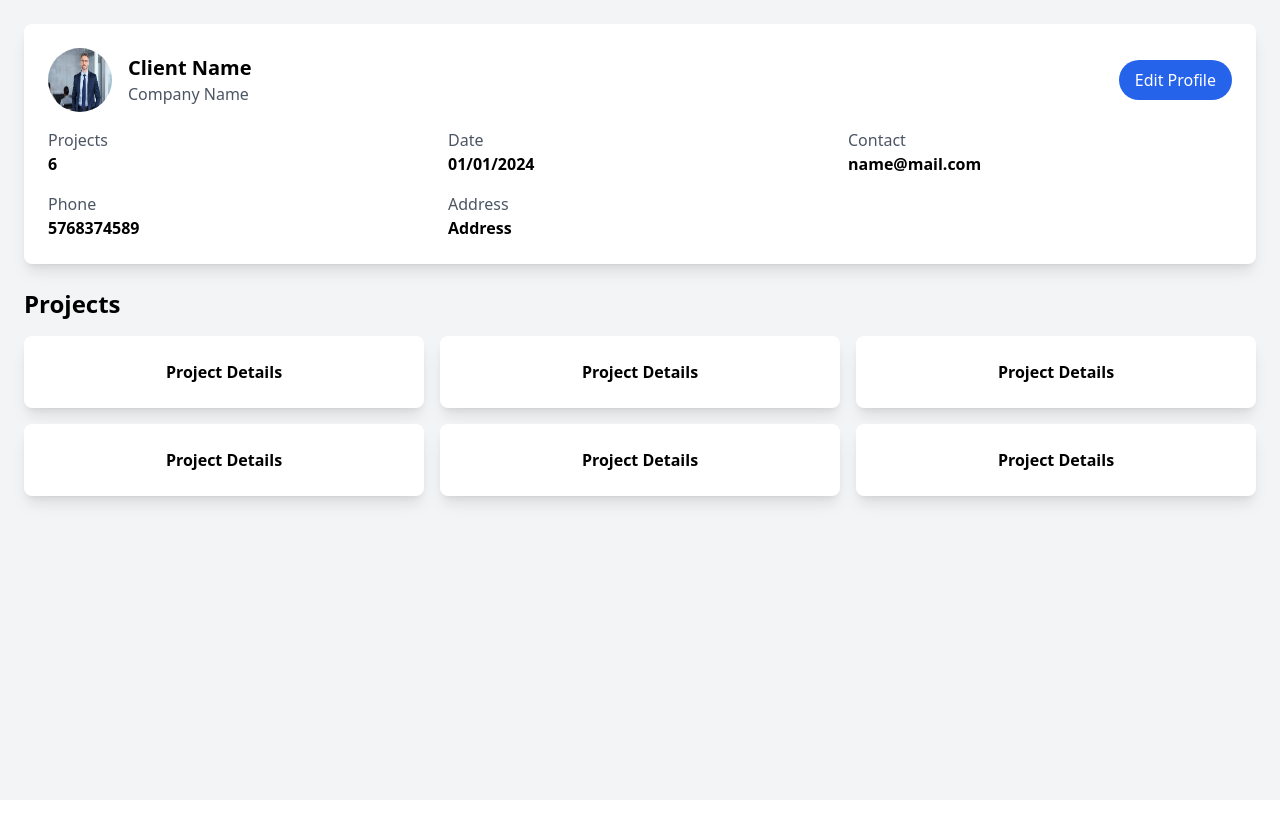
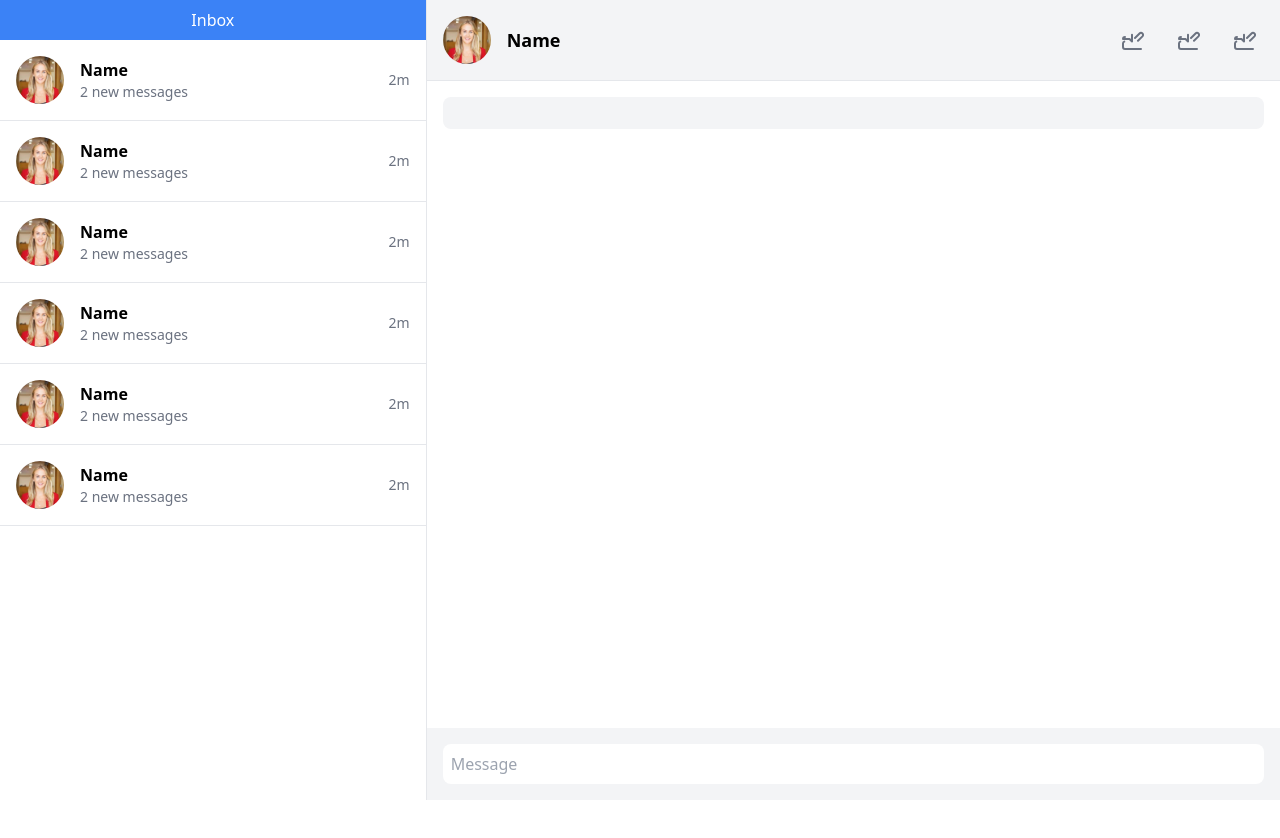
Before and after one commit to shazil702/Project-Management-Frontend, a React (Vite) app: page / in a window 1280 px wide. Before the commit the page ends 800 px from the top, so only its background shows below. Built offline with nearby package versions, Linux system fonts and the light colour scheme.

Commit message:
Added Admin Message

```diff
--- a/src/Components/AdminLayout.jsx
+++ b/src/Components/AdminLayout.jsx
@@ -5,6 +5,7 @@ import NavBar from "./Nav";
 import ClientView from "./ClientView";
 import ProjectView from "./ProjectView";
 import ClientDetail from "./ClientDetail";
+import AdminMessage from "./AdminMessage";
 
 const AdminLayout = () => {
     const [sidebar, setSidebar] = useState(true);
@@ -18,7 +19,8 @@ const AdminLayout = () => {
          {/* <AdminPanel sidebar={sidebar}/> */}
         {/* <ClientView sidebar={sidebar}/> */}
         {/* <ProjectView/> */}
-        <ClientDetail/>
+        {/* <ClientDetail/> */}
+        {<AdminMessage/>}
     </div>
   );
 };
--- /dev/null
+++ b/src/Components/AdminMessage.jsx
@@ -0,0 +1,90 @@
+import User1 from '../assets/images/User1.jpeg';
+
+const AdminMessage = () => {
+  return (
+    <div className="flex h-screen">
+      {/* <aside className="w-1/4 bg-blue-500 text-white p-4">
+        <div className="flex items-center justify-center mb-8">
+          <img src="/path/to/logo.png" alt="Logo" className="w-16 h-16" />
+        </div>
+        <nav>
+          <ul>
+            <li className="mb-4">Dashboard</li>
+            <li className="mb-4">Project</li>
+            <li className="mb-4">Client</li>
+            <li className="mb-4">Product Owner</li>
+            <li className="font-bold">Messages</li>
+          </ul>
+        </nav>
+      </aside> */}
+
+      <div className="flex-1 flex flex-col">
+        {/* <div className="flex items-center justify-between bg-gray-100 p-4">
+          <div className="flex items-center bg-white rounded-full px-4 py-2 shadow-md w-2/3">
+            <svg className="h-6 w-6 text-gray-500" fill="none" viewBox="0 0 24 24" stroke="currentColor">
+              <path strokeLinecap="round" strokeLinejoin="round" strokeWidth={2} d="M21 21l-4.35-4.35M4 10a6 6 0 1112 0 6 6 0 01-12 0z" />
+            </svg>
+            <input type="text" placeholder="Search" className="ml-4 outline-none w-full" />
+          </div>
+          <img src="/path/to/user-avatar.jpg" alt="User Avatar" className="w-12 h-12 rounded-full" />
+        </div> */}
+
+        <div className="flex flex-1">
+          <div className="w-1/3 border-r border-gray-200">
+            <div className="bg-blue-500 text-white text-center p-2">Inbox</div>
+            <ul className="overflow-y-auto h-full">
+              {Array.from({ length: 6 }).map((_, index) => (
+                <li key={index} className="flex items-center p-4 border-b border-gray-200 hover:bg-gray-100 cursor-pointer">
+                  <img src={User1} alt="User" className="w-12 h-12 rounded-full mr-4" />
+                  <div className="flex-1">
+                    <div className="font-bold">Name</div>
+                    <div className="text-sm text-gray-500">2 new messages</div>
+                  </div>
+                  <div className="text-sm text-gray-500">2m</div>
+                </li>
+              ))}
+            </ul>
+          </div>
+
+          <div className="flex-1 flex flex-col">
+            <div className="flex items-center justify-between bg-gray-100 p-4 border-b border-gray-200">
+              <div className="flex items-center">
+                <img src={User1} alt="User" className="w-12 h-12 rounded-full mr-4" />
+                <div className="font-bold text-lg">Name</div>
+              </div>
+              <div className="flex space-x-4">
+                <button className="p-2 rounded-full hover:bg-gray-200">
+                  <svg className="h-6 w-6 text-gray-500" fill="none" viewBox="0 0 24 24" stroke="currentColor">
+                    <path strokeLinecap="round" strokeLinejoin="round" strokeWidth={2} d="M15 10l4.55-4.55a2 2 0 112.9 2.9L18 12.75m-6-6v6.75m0 0l-2.5-2.5m0 0H3m0 0a2 2 0 012-2m16 12H5a2 2 0 01-2-2v-3.55a2 2 0 011.27-1.85M15 10l4.55-4.55a2 2 0 112.9 2.9L18 12.75m-6-6v6.75m0 0l-2.5-2.5m0 0H3m0 0a2 2 0 012-2" />
+                  </svg>
+                </button>
+                <button className="p-2 rounded-full hover:bg-gray-200">
+                  <svg className="h-6 w-6 text-gray-500" fill="none" viewBox="0 0 24 24" stroke="currentColor">
+                    <path strokeLinecap="round" strokeLinejoin="round" strokeWidth={2} d="M15 10l4.55-4.55a2 2 0 112.9 2.9L18 12.75m-6-6v6.75m0 0l-2.5-2.5m0 0H3m0 0a2 2 0 012-2m16 12H5a2 2 0 01-2-2v-3.55a2 2 0 011.27-1.85M15 10l4.55-4.55a2 2 0 112.9 2.9L18 12.75m-6-6v6.75m0 0l-2.5-2.5m0 0H3m0 0a2 2 0 012-2" />
+                  </svg>
+                </button>
+                <button className="p-2 rounded-full hover:bg-gray-200">
+                  <svg className="h-6 w-6 text-gray-500" fill="none" viewBox="0 0 24 24" stroke="currentColor">
+                    <path strokeLinecap="round" strokeLinejoin="round" strokeWidth={2} d="M15 10l4.55-4.55a2 2 0 112.9 2.9L18 12.75m-6-6v6.75m0 0l-2.5-2.5m0 0H3m0 0a2 2 0 012-2m16 12H5a2 2 0 01-2-2v-3.55a2 2 0 011.27-1.85M15 10l4.55-4.55a2 2 0 112.9 2.9L18 12.75m-6-6v6.75m0 0l-2.5-2.5m0 0H3m0 0a2 2 0 012-2" />
+                  </svg>
+                </button>
+              </div>
+            </div>
+
+            <div className="flex-1 p-4">
+              <div className="bg-gray-100 p-4 rounded-lg flex-1">
+                {/* Message area */}
+              </div>
+            </div>
+
+            <div className="p-4 bg-gray-100">
+              <input type="text" placeholder="Message" className="w-full p-2 rounded-lg outline-none" />
+            </div>
+          </div>
+        </div>
+      </div>
+    </div>
+  );
+};
+
+export default AdminMessage;
```
